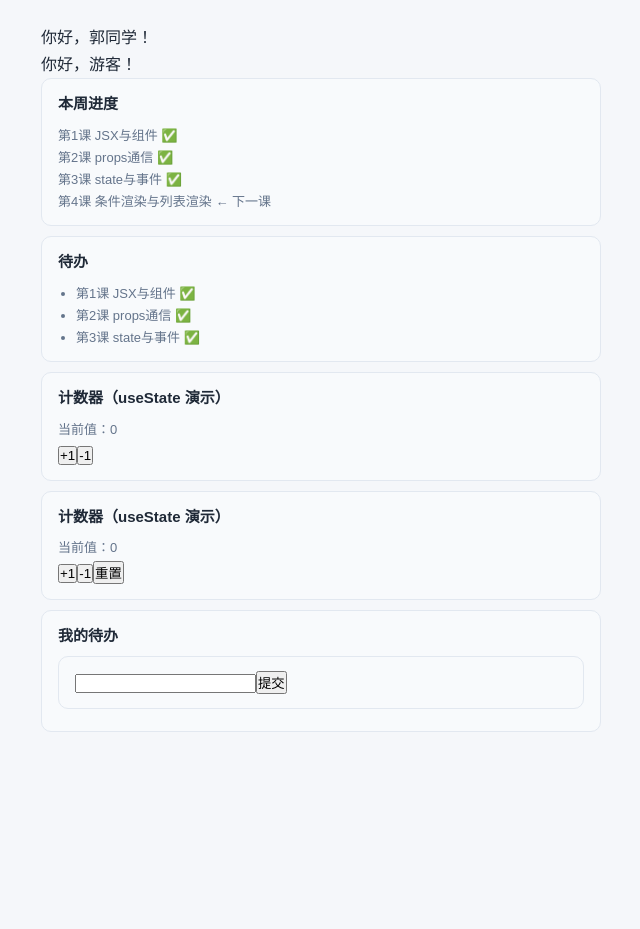
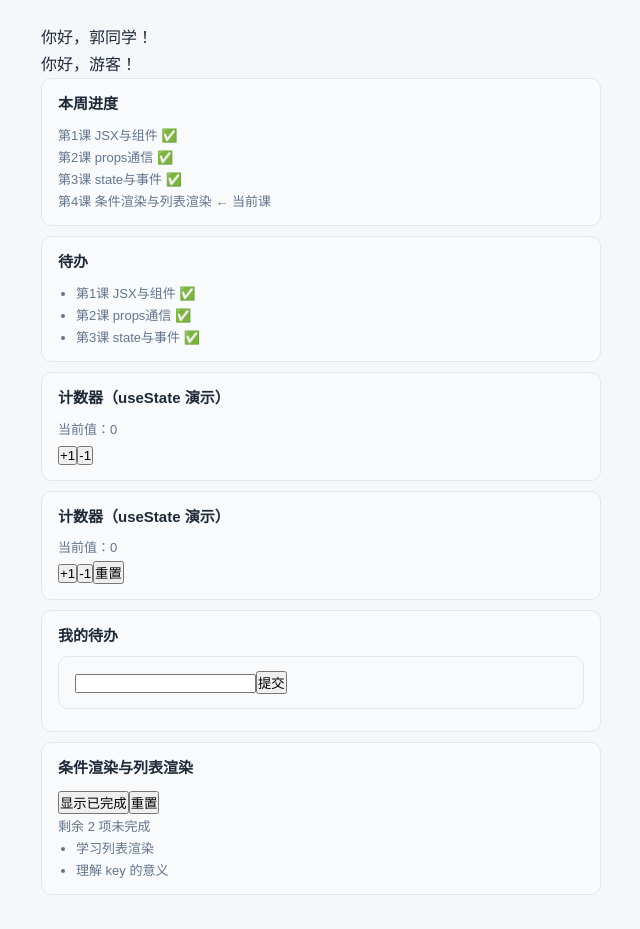
Before and after one commit to Q1anyii/EasyStart-Frontend, a React (Vite) app in the folder demo/06-react/react-app/: page / in a window 1280 px wide. Shown: the whole page, without its empty margins (319-959 px from the left). Before the commit the page ends 800 px from the top, so only its background shows below. Built offline with nearby package versions, Linux system fonts and the light colour scheme.

Commit message:
前端练习：阶段六第4课条件渲染与列表渲染发课（&&短路/三元/map+key/filter派生）

```diff
--- a/demo/06-react/react-app/src/App.tsx
+++ b/demo/06-react/react-app/src/App.tsx
@@ -4,6 +4,7 @@ import TodoList from "./components/TodoList";
 import Counter from "./components/Counter";
 import MyCounter from "./components/MyCounter";
 import TodoApp from "./components/TodoApp";
+import ListDemo from "./components/ListDemo";
 interface User {
   name: string;
   role: string;
@@ -23,7 +24,7 @@ function App() {
         <p>第1课 JSX与组件 ✅</p>
         <p>第2课 props通信 ✅</p>
         <p>第3课 state与事件 ✅</p>
-        <p>第4课 条件渲染与列表渲染 ← 下一课</p>
+        <p>第4课 条件渲染与列表渲染 ← 当前课</p>
       </Card>
 
       <Card title="待办">
@@ -33,6 +34,7 @@ function App() {
       <Counter />
       <MyCounter />
       <TodoApp />
+      <ListDemo />
     </div>
   );
 }
--- /dev/null
+++ b/demo/06-react/react-app/src/components/ListDemo.tsx
@@ -0,0 +1,91 @@
+import { useState } from "react";
+
+interface Todo {
+  id: number;
+  text: string;
+  done: boolean;
+}
+
+// 初始数据：每项带唯一 id（id 是 key 的依据，不能重复）
+const initialTodos: Todo[] = [
+  { id: 1, text: "学习条件渲染", done: true },
+  { id: 2, text: "学习列表渲染", done: false },
+  { id: 3, text: "理解 key 的意义", done: false },
+];
+
+// ============================================================
+// 第4课：条件渲染与列表渲染
+//
+// 【条件渲染】界面某块"要不要出现"由条件决定，两种写法：
+//   ① && 短路：{条件 && <JSX>}  条件为 true 才渲染右边（false 时整块消失）
+//   ② 三元：  {条件 ? <A> : <B>} 二选一
+//
+// 【列表渲染】数组 → JSX 列表，三步：
+//   ① map 遍历数组，返回 JSX
+//   ② 每项必须写 key（React 靠 key 认出"哪一项变了"，不写会警告）
+//   ③ key 用唯一 id，不用索引/文本（见任务4）
+//
+// 【派生数据】不直接改 state，而是从 state 用 filter 算出一个新数组来渲染。
+//   这样 state 始终是"真数据"，页面显示的是"计算出来的视图"。
+// ============================================================
+
+function ListDemo() {
+  const [todos, setTodos] = useState<Todo[]>(initialTodos);
+  const [showDone, setShowDone] = useState(false);
+
+  // 派生列表：showDone 为 false 时，只显示未完成项（filter 不动原数组）
+  const visibleTodos = showDone ? todos : todos.filter((t) => !t.done);
+  // 派生数字：剩余未完成数量
+  const remaining = todos.filter((t) => !t.done).length;
+
+  return (
+    <div className="card">
+      <h3>条件渲染与列表渲染</h3>
+
+      {/* 条件渲染① && 短路：todos 为空时，渲染空状态提示 */}
+      {todos.length === 0 && <p className="empty">暂无待办，添加一个吧</p>}
+
+      {/* 条件渲染② 三元：按钮文案二选一 */}
+      <button onClick={() => setShowDone(!showDone)}>
+        {showDone ? "隐藏已完成" : "显示已完成"}
+      </button>
+
+      {/* 重置：把 todos 恢复成初始数据（示例自洽用，非任务内容） */}
+      <button onClick={() => setTodos(initialTodos)}>重置</button>
+
+      {/* 派生数字：filter 算出来的 */}
+      <p>剩余 {remaining} 项未完成</p>
+
+      {/* 列表渲染：map 遍历派生列表，key 用唯一 id */}
+      <ul>
+        {visibleTodos.map((t) => (
+          <li key={t.id} style={{ textDecoration: t.done ? "line-through" : "none" }}>
+            {t.text}
+          </li>
+        ))}
+      </ul>
+    </div>
+  );
+}
+
+export default ListDemo;
+
+// ============================================================
+// 改动任务（做完在 LEARNLOG 打卡，用时口报）：
+//
+// 任务1 · 空状态实验：把 initialTodos 改成 []，看 && 空状态出现；
+//        再改回原数据。注释写：&& 的"短路"是什么意思
+//
+// 任务2 · 清除已完成：加一个按钮
+//        onClick={() => setTodos(todos.filter((t) => !t.done))}
+//        注释写：为什么 filter 返回新数组就能触发重渲染（第3课学过）
+//
+// 任务3 · 单行删除：每行 li 加"删除"按钮，用 id 删除
+//        onClick={() => setTodos(todos.filter((item) => item.id !== t.id))}
+//        注释写：对比第3课按索引删（filter((_, i) => i !== 索引)），
+//        为什么用 id 更稳（删除中间行后索引会错位，id 不会）
+//
+// 任务4 · key 实验：把 key={t.id} 改成 key={t.text}，给初始数据加两条
+//        相同文字的待办，看浏览器控制台 React 警告；改回 key={t.id}
+//        注释写：key 为什么必须唯一
+// ============================================================
```
